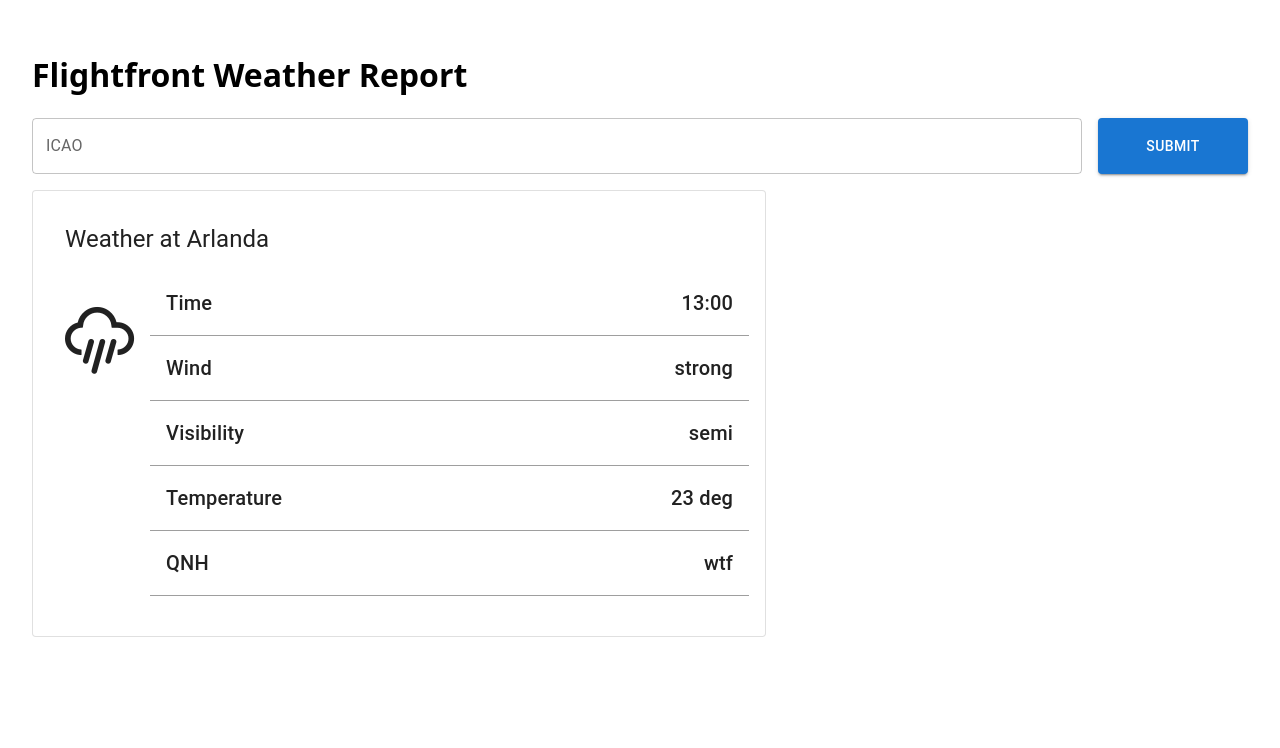
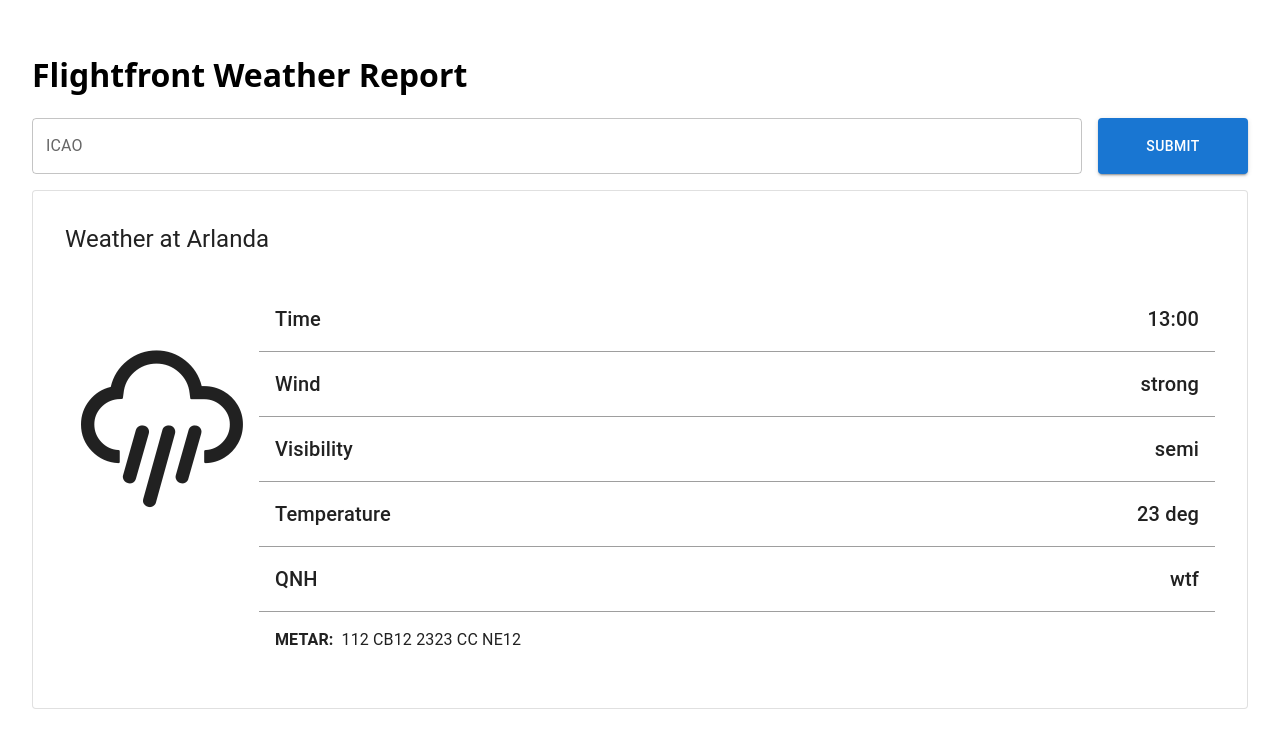
Before and after one commit to nikitasjolander-forefront/Flightfront, a React (Vite) app in the folder react/: page / in a window 1280 px wide. Shown: the top 748 px of the page. Built offline with nearby package versions, Linux system fonts and the light colour scheme.

Commit message:
Added metar dummy to the card component

```diff
--- a/react/src/components/WatherCard/WeatherCard.tsx
+++ b/react/src/components/WatherCard/WeatherCard.tsx
@@ -7,7 +7,6 @@ import {
   Stack,
 } from "@mui/material";
 import "../../assets/weather-icons/css/weather-icons.min.css";
-import { grey } from "@mui/material/colors";
 
 const location = "Arlanda";
 const time = "13:00";
@@ -39,10 +38,18 @@ function WeatherRow({ label, value }: WeatherRowProps) {
 function WeatherCard() {
   return (
     <>
-      <Card variant="outlined" sx={{ maxWidth: 700, p: 2 }}>
+      <Card variant="outlined" sx={{ p: 2 }}>
         <CardHeader title={`Weather at ${location}`} />
-        <CardContent sx={{ display: "flex", p: 0 }}>
-          <Box sx={{ justifyContent: "space-between", alignItems: "center", p: 2, fontSize: 64 }}>
+        <CardContent>
+          <Box sx={{ display: "flex", p: 0 }}>
+            <Box
+              sx={{
+                justifyContent: "space-between",
+                alignItems: "center",
+                p: 2,
+                fontSize: 150,
+              }}
+            >
               <i className="wi wi-rain"></i>
             </Box>
             <Stack direction="column" width="100%">
@@ -51,7 +58,12 @@ function WeatherCard() {
               <WeatherRow label="Visibility" value={visibility} />
               <WeatherRow label="Temperature" value={temperature} />
               <WeatherRow label="QNH" value={qnh} />
+              <Box display="flex" alignItems="center" p={2} gap={1}>
+                <Typography fontWeight="bold">METAR:</Typography>
+                <Typography>{metar}</Typography>
+              </Box>
             </Stack>
+          </Box>
         </CardContent>
       </Card>
     </>
```
Lines whose indentation alone changed are shown as unchanged.
